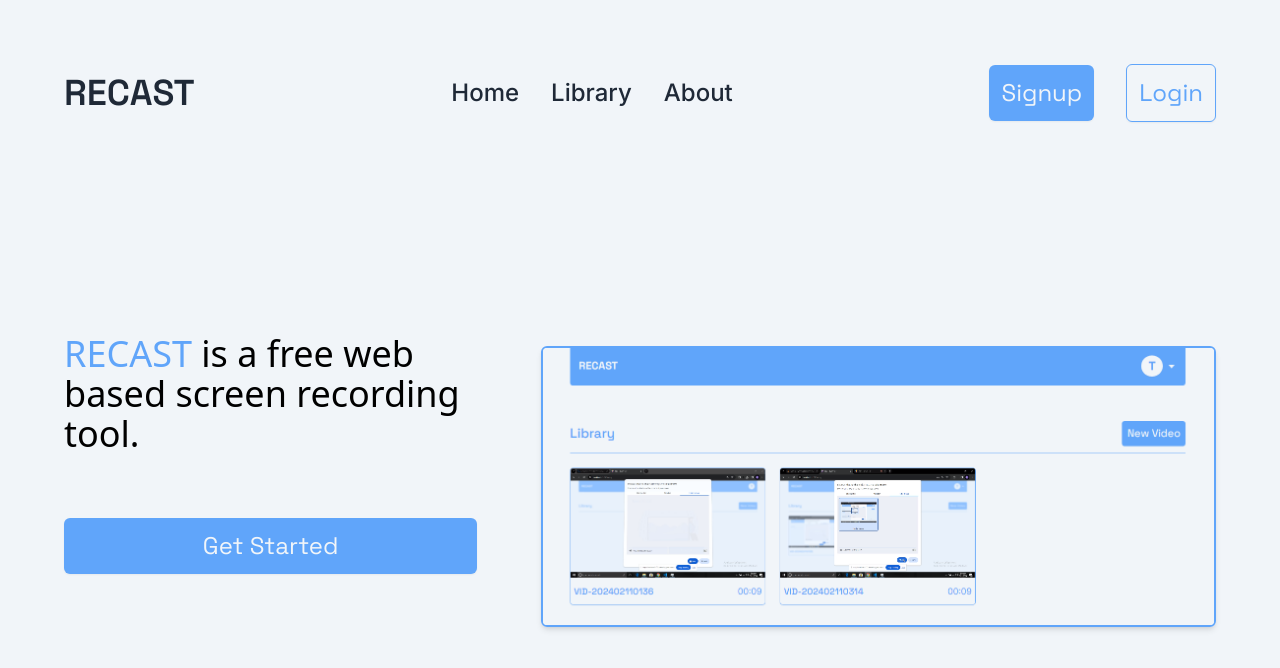
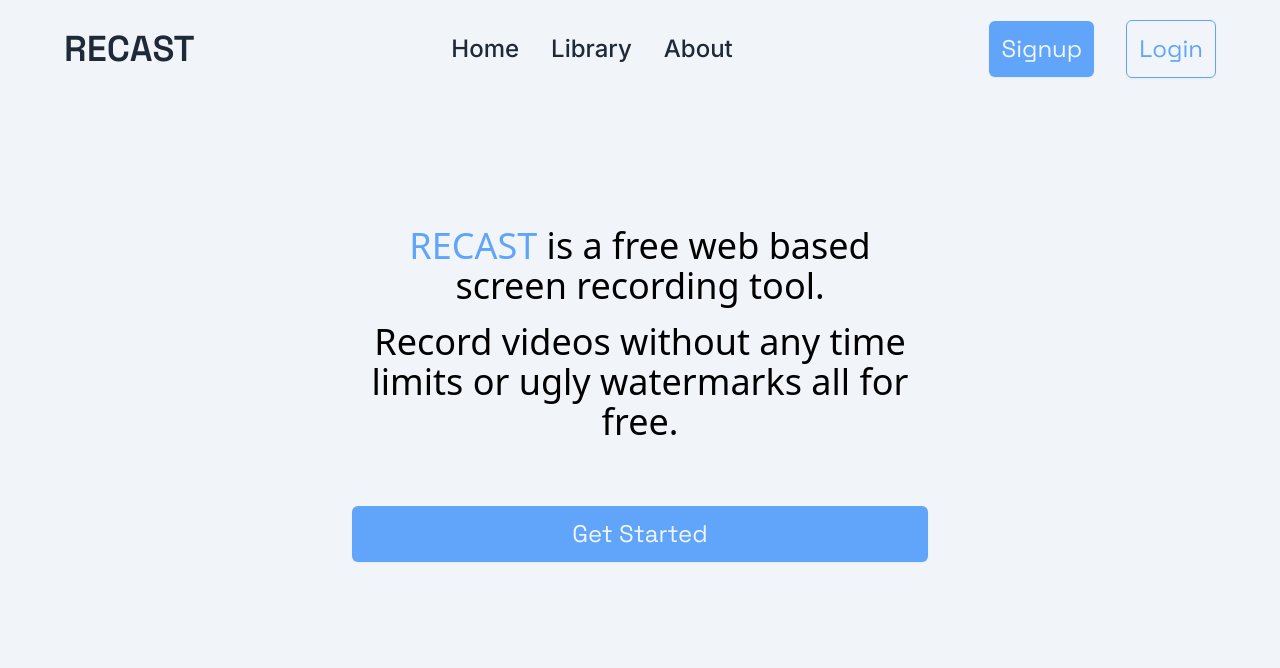
Before and after one commit to mannyAndem/recast, a React (Vite) app: page / in a window 1280 px wide. Shown: the top 668 px of the page. Built offline with nearby package versions, Linux system fonts and the light colour scheme; no server answers.

Commit message:
style: update landing page

```diff
--- a/src/pages/Home/Home.tsx
+++ b/src/pages/Home/Home.tsx
@@ -1,5 +1,4 @@
 import Navbar from "./components/Navbar";
-import screenshot from "../../assets/images/2024-02-11 22_53_07-.png";
 import Button from "../../components/ui/Button";
 import { Link } from "react-router-dom";
 
@@ -7,22 +6,21 @@
   return (
     <div className="bg-slate-100 min-h-screen">
       <Navbar />
-      <section className="py-24 px-16 flex items-center gap-16">
-        <div className="flex flex-col gap-16">
-          <h1 className="text-4xl">
-            <span className="text-blue-400 font-medium ">RECAST</span> is a free
-            web based screen recording tool.
-          </h1>
+      <section className="py-32 px-16 gap-16 ">
+        <div className="mx-auto text-center w-1/2 flex flex-col gap-16 text-4xl justify-center">
+          <div className="flex flex-col gap-4">
+            <h1>
+              <span className="text-blue-400 font-medium ">RECAST</span> is a
+              free web based screen recording tool.
+            </h1>
+            <p>
+              Record videos without any time limits or ugly watermarks all for
+              free.
+            </p>
+          </div>
           <Link to="/signup">
             <Button>Get Started</Button>
           </Link>
-        </div>
-        <div className="mt-16 shadow-md rounded-md overflow-hidden border-blue-400 border-2">
-          <img
-            src={screenshot}
-            alt="screenshot of recast libray"
-            className="w-full h-full object-cover"
-          />
         </div>
       </section>
     </div>
--- a/src/pages/Home/components/Navbar.tsx
+++ b/src/pages/Home/components/Navbar.tsx
@@ -3,7 +3,7 @@
 
 const Navbar = () => {
   return (
-    <nav className="p-16 flex justify-between items-center text-gray-800">
+    <nav className="px-16 py-5 flex justify-between items-center text-gray-800">
       <Link to="/" className="text-4xl font-grotesk font-semibold">
         RECAST
       </Link>
```
